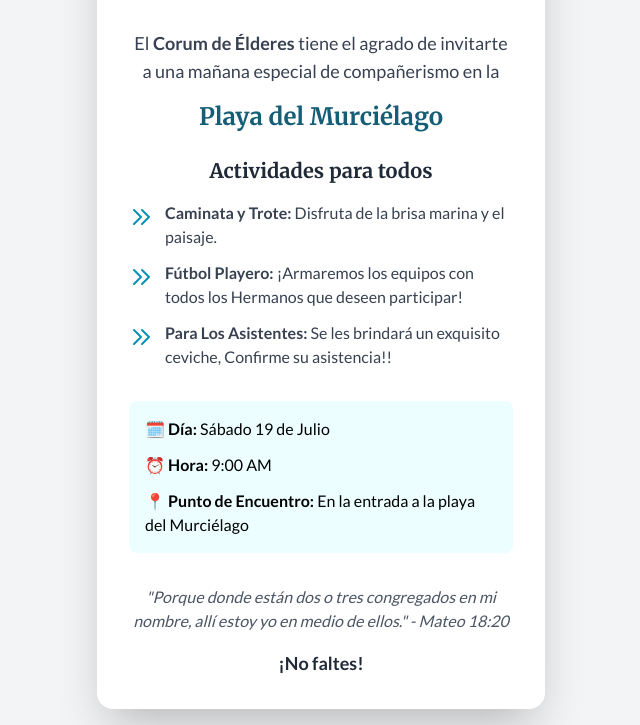
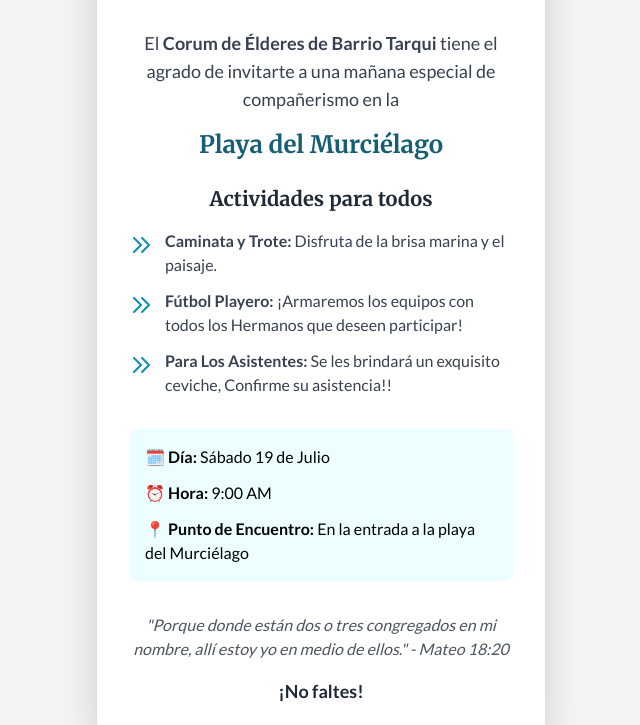
Before and after one commit to XavilordGamer1/InvitacionesCorumDeElderes, a plain HTML site: page index.html in a window 1280 px wide. Shown: the part 291-1016 px from the top of the page, without its empty margins (319-959 px from the left). Drawn offline with nearby package versions, Linux system fonts and the light colour scheme.

Commit message:
edite corum de elderes del barrio tarqui.

```diff
--- a/index.html
+++ b/index.html
@@ -44,7 +44,7 @@
 
             <div class="text-center">
                 <p class="text-gray-700 text-lg mb-4">
-                    El <strong class="font-semibold">Corum de Élderes</strong> tiene el agrado de invitarte a una mañana especial de compañerismo en la
+                    El <strong class="font-semibold">Corum de Élderes de Barrio Tarqui</strong> tiene el agrado de invitarte a una mañana especial de compañerismo en la
                 </p>
                 <h2 class="text-2xl font-bold text-cyan-800">Playa del Murciélago</h2>
             </div>
```
